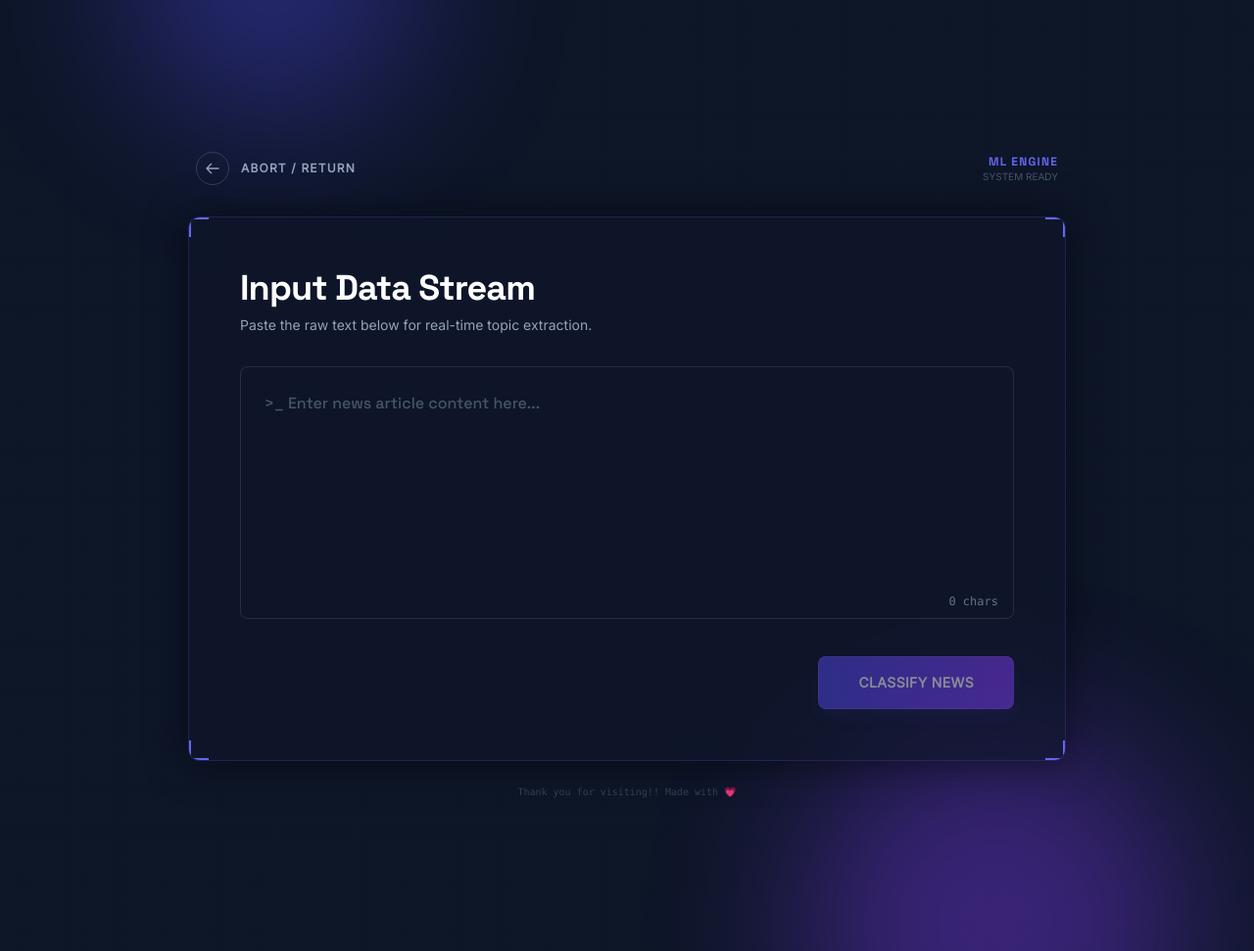
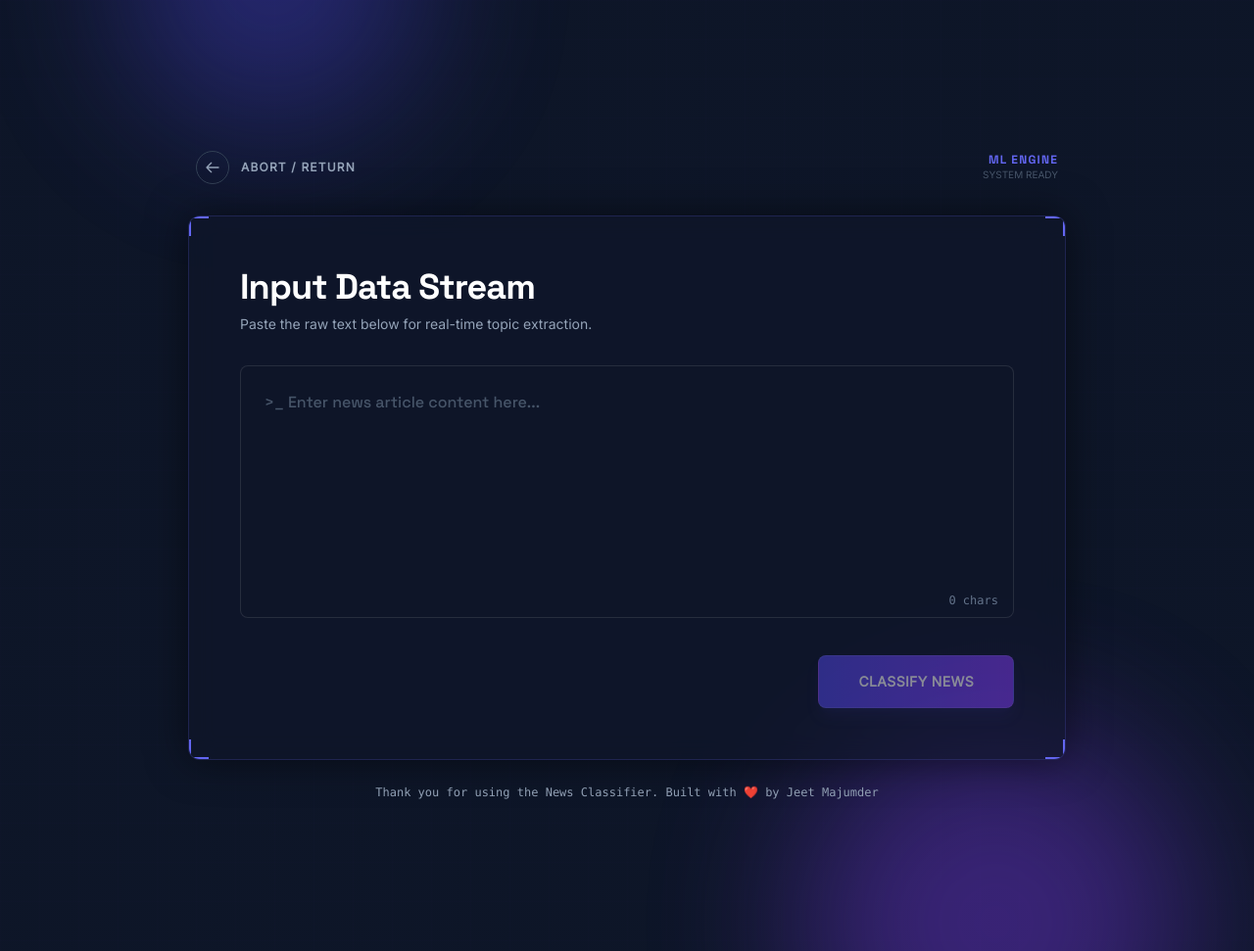
Before and after one commit to Jeet-047/News-topic-classification, a FastAPI app: page /classifier in a window 1280 px wide. Shown: the whole page at 98% size. Run offline with FastAPI, Linux system fonts and the light colour scheme; parts of the project's set-up code (start-up, migrations or seed data) failed here and were passed over; some libraries are stand-ins or nearby versions.

Commit message:
modify: closing text in classifier

```diff
--- a/templates/classifier.html
+++ b/templates/classifier.html
@@ -199,7 +199,7 @@
                                 <span class="w-1 h-3 bg-indigo-500 animate-pulse delay-75"></span>
                                 <span class="w-1 h-3 bg-indigo-500 animate-pulse delay-150"></span>
                             </div>
-                            <span class="text-xs font-mono text-indigo-400 uppercase tracking-wider">Processing Neural Net...</span>
+                            <span class="text-xs font-mono text-indigo-400 uppercase tracking-wider">Processing Text...</span>
                         </div>
 
                         <!-- Button is full width on mobile, auto width on desktop. Responsive padding. -->
@@ -238,8 +238,8 @@
             </div>
         </div>
 
-        <div class="mt-4 sm:mt-6 text-center text-slate-700 text-[10px] font-mono">
-            Thank you for visiting!! Made with 💗
+        <div class="mt-4 sm:mt-6 text-center text-slate-400 text-[12px] font-mono">
+            Thank you for using the News Classifier. Built with ❤️ by Jeet Majumder
         </div>
     </div>
 
```
